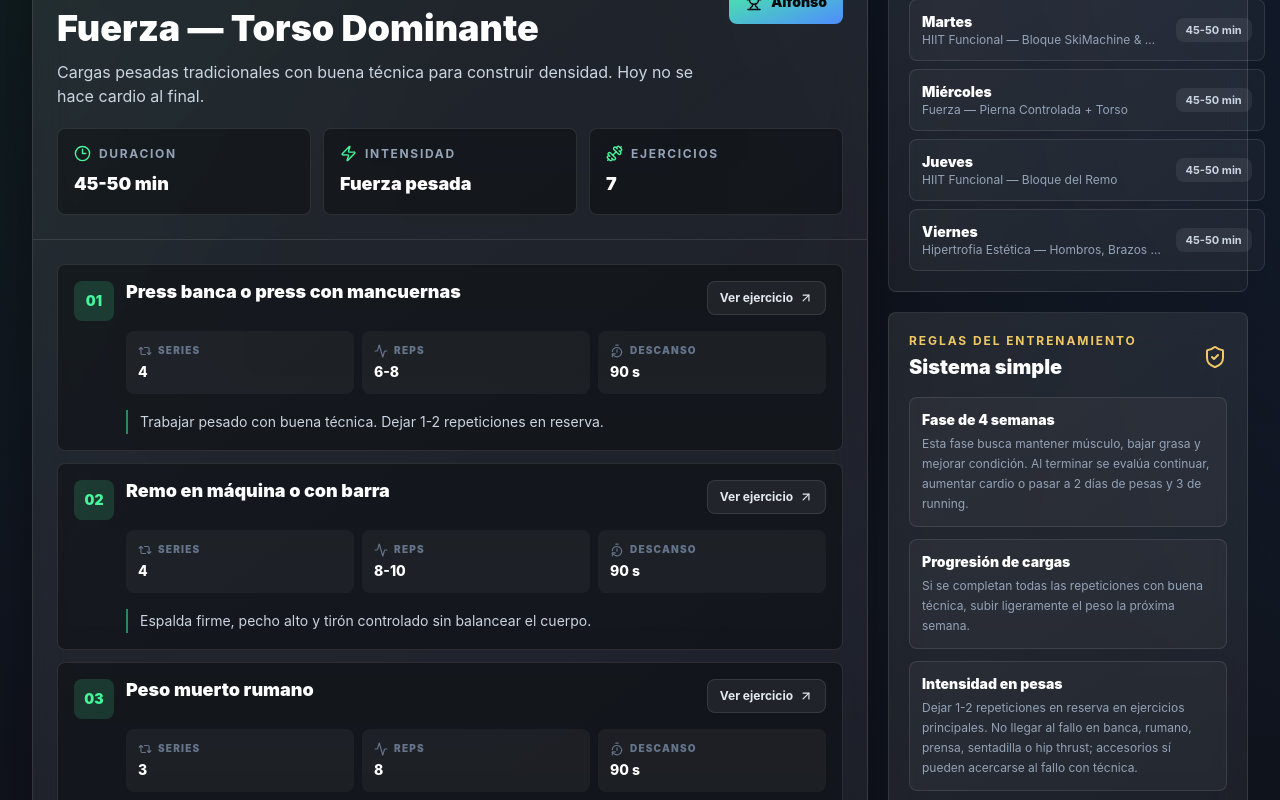
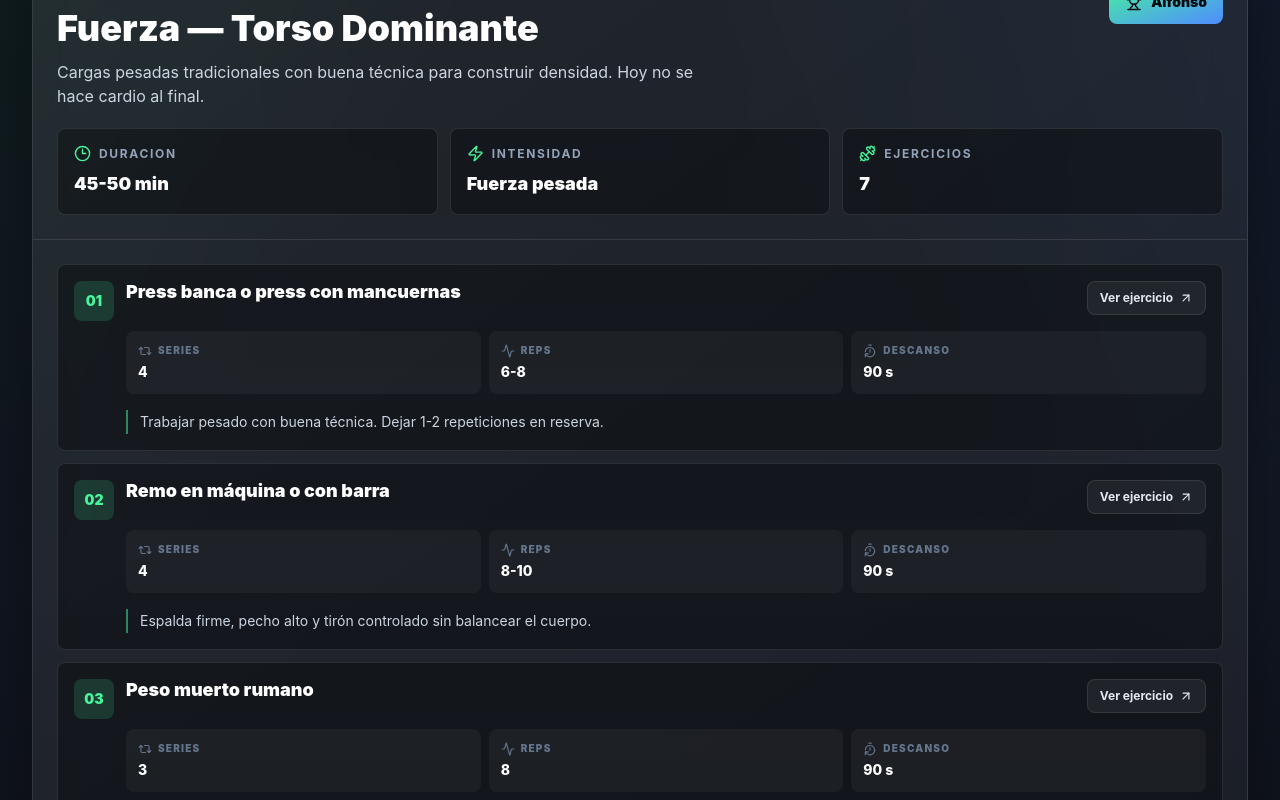
Before and after one commit to alfonsort/appgym-al, a React (Vite) app: page / in a window 1280 px wide. Shown: the part 640-1440 px from the top of the page. Built offline with nearby package versions, Linux system fonts and the light colour scheme.

Commit message:
Update Alfonso workout layout

```diff
--- a/src/App.jsx
+++ b/src/App.jsx
@@ -15,7 +15,7 @@ import {
   UserRound,
   Zap,
 } from 'lucide-react'
-import { alfonsoTrainingRules, getTodayWorkoutId, routines, trainingRules, users, weekdays } from './data/routines'
+import { getTodayWorkoutId, routines, trainingRules, users, weekdays } from './data/routines'
 
 const statIcons = {
   duration: Clock3,
@@ -52,16 +52,18 @@ function App() {
           weeklyStats={weeklyStats}
         />
 
-        <section className="grid gap-5 lg:grid-cols-[minmax(0,1fr)_360px]">
+        <section className={`grid gap-5 ${selectedUser === 'lily' ? 'lg:grid-cols-[minmax(0,1fr)_360px]' : ''}`}>
           <div className="flex min-w-0 flex-col gap-5">
             <DaySelector selectedDay={selectedDay} setSelectedDay={setSelectedDay} />
             <WorkoutCard workout={workout} day={activeDay} profile={profile} selectedUser={selectedUser} />
           </div>
 
-          <aside className="flex flex-col gap-5">
-            <WeeklyView selectedUser={selectedUser} selectedDay={selectedDay} setSelectedDay={setSelectedDay} />
-            <Rules selectedUser={selectedUser} />
-          </aside>
+          {selectedUser === 'lily' && (
+            <aside className="flex flex-col gap-5">
+              <WeeklyView selectedUser={selectedUser} selectedDay={selectedDay} setSelectedDay={setSelectedDay} />
+              <Rules />
+            </aside>
+          )}
         </section>
       </div>
     </main>
@@ -333,9 +335,7 @@ function WeeklyView({ selectedUser, selectedDay, setSelectedDay }) {
   )
 }
 
-function Rules({ selectedUser }) {
-  const visibleRules = selectedUser === 'alfonso' ? alfonsoTrainingRules : trainingRules
-
+function Rules() {
   return (
     <section className="premium-border rounded-lg p-5">
       <div className="mb-4 flex items-center justify-between gap-3">
@@ -347,9 +347,8 @@ function Rules({ selectedUser }) {
       </div>
 
       <div className="grid gap-3">
-        {visibleRules.map((rule) => {
+        {trainingRules.map((rule) => {
           const isKneeRule = rule.title.includes('Lily')
-          const muted = isKneeRule && selectedUser !== 'lily'
           return (
             <div
               key={rule.title}
@@ -357,7 +356,7 @@ function Rules({ selectedUser }) {
                 isKneeRule
                   ? 'border-gold/25 bg-gold/10'
                   : 'border-white/10 bg-white/[0.035]'
-              } ${muted ? 'opacity-70' : ''}`}
+              }`}
             >
               <p className={`text-sm font-black ${isKneeRule ? 'text-gold' : 'text-white'}`}>{rule.title}</p>
               <p className="mt-1 text-xs leading-5 text-slate-400">{rule.text}</p>
```
